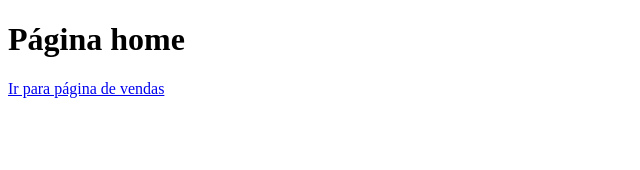
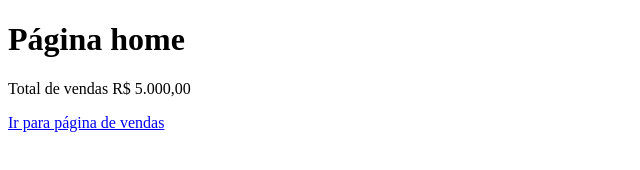
Before and after one commit to Rodrigo2024e/aulaGitHub, a plain HTML site: page index.html in a window 1280 px wide. Shown: the whole page, without its empty margins (0-640 px from the left). Drawn offline with Linux system fonts and the light colour scheme.

Commit message:
Adição do valor das vendas

```diff
--- a/index.html
+++ b/index.html
@@ -5,6 +5,7 @@
     <meta name="viewport" content="width=device-width, initial-scale=1.0">
     <title>Site de Vendas</title>
     <h1>Página home</h1>
+    <p>Total de vendas R$ 5.000,00</p>
     <a href="vendas.html">Ir para página de vendas</a>
 </head>
 <body>
```
